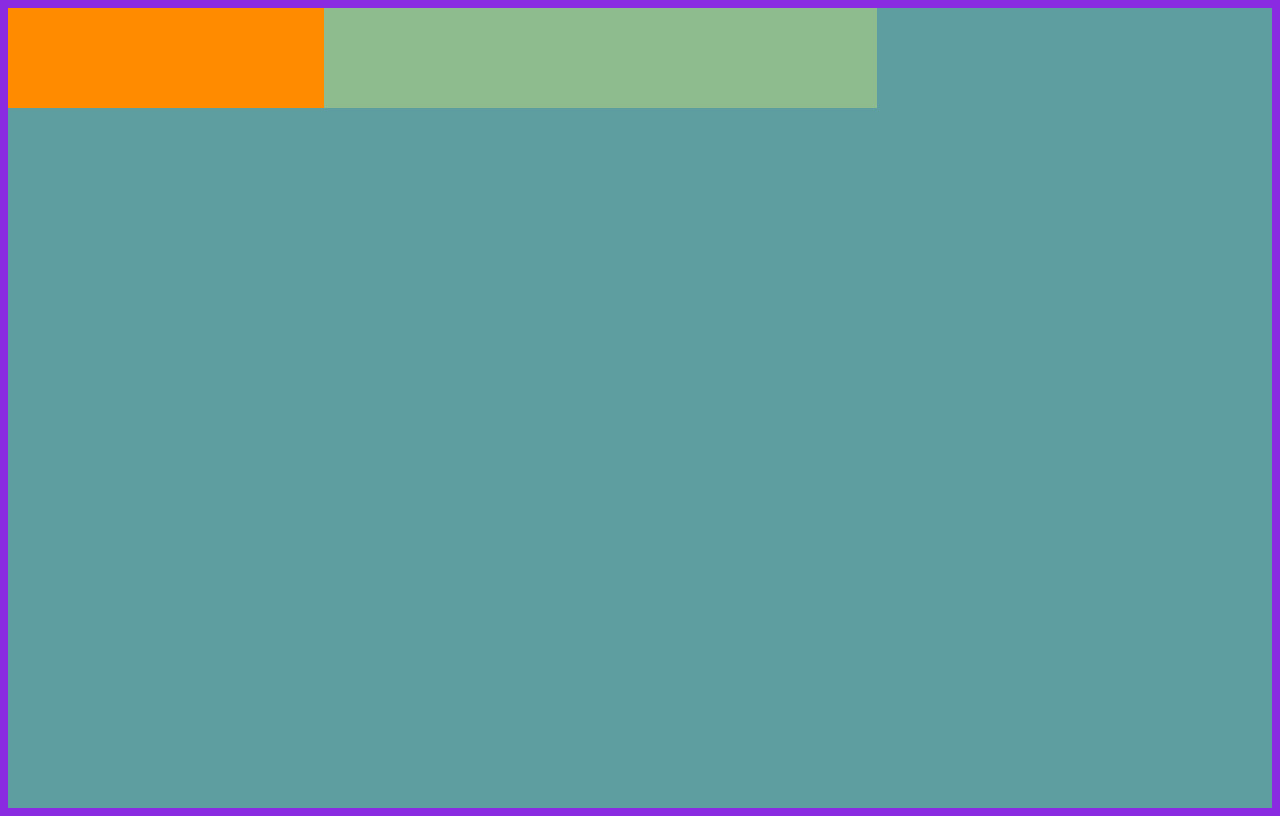
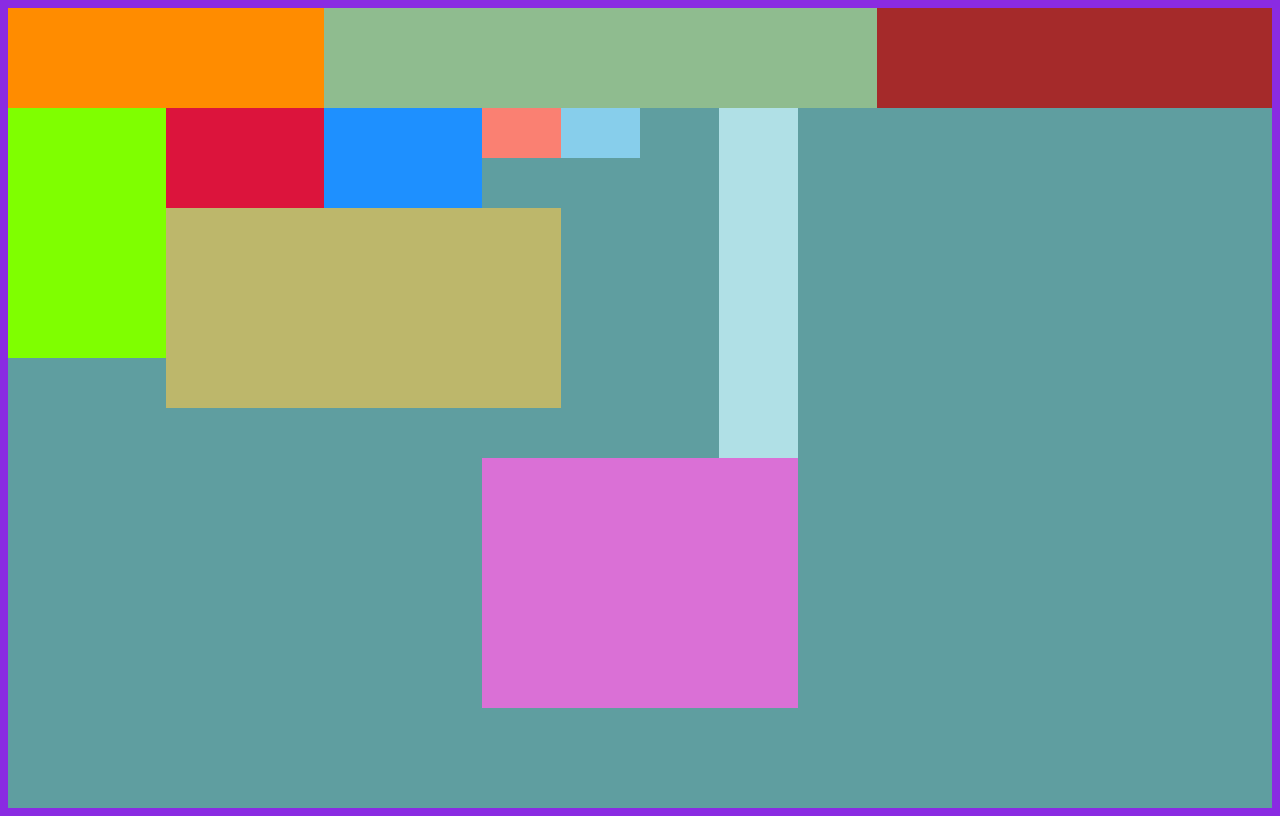
Before and after one commit to CarolRecursos/grid-1, a plain HTML site: page index.html in a window 1280 px wide. Drawn offline with Linux system fonts and the light colour scheme.

Commit message:
Update index.html

```diff
--- a/index.html
+++ b/index.html
@@ -30,12 +30,84 @@ background-color: darkorange;
             grid-row-end: 3;
             background-color: darkseagreen;
         }
+        #m3{
+            grid-column-start: 12;
+            grid-column-end: 17;
+            grid-row-start: 1;
+            grid-row-end: 3;
+            background-color: brown;
+        }
+        #m4{
+            grid-column-start: 1;
+            grid-column-end: 3;
+            grid-row-start: 3;
+            grid-row-end: 8;
+            background-color: chartreuse;
+        }
+        #m5{
+            grid-column-start: 3;
+            grid-column-end: 5;
+            grid-row-start: 3;
+            grid-row-end: 5;
+            background-color: crimson;
+        }
+        #m6{
+            grid-column-start: 3;
+            grid-column-end: 8;
+            grid-row-start: 5;
+            grid-row-end: 9;
+            background-color: darkkhaki;
+        }
+        #m7{grid-column-start: 5;
+            grid-column-end: 7;
+            grid-row-start: 3;
+            grid-row-end: 5;
+            background-color: dodgerblue;
+
+        }
+        #m8{
+            grid-column-start: 7;
+            grid-column-end: 11;
+            grid-row-start: 10;
+            grid-row-end: 15;
+            background-color: orchid;
+        }
+        #m9{
+            grid-column-start: 10;
+            grid-column-end: 11;
+            grid-row-start: 3;
+            grid-row-end: 10;
+            background-color: powderblue;
+        }
+        #m10{
+            grid-column-start: ;
+            grid-column-end: ;
+            grid-row-start: ;
+            grid-row-end: ;
+            background-color: salmon;
+        }
+        #m11{
+            grid-column-start: ;
+            grid-column-end: ;
+            grid-row-start: ;
+            grid-row-end: ;
+            background-color: skyblue;
+        }
     </style>
 </head>
 <body>
     <div id="container">
         <div id="m1"></div>
         <div id="m2"></div>
+        <div id="m3"></div>
+        <div id="m4"></div>
+        <div id="m5"></div>
+        <div id="m6"></div>
+        <div id="m7"></div>
+        <div id="m8"></div>
+        <div id="m9"></div>
+        <div id="m10"></div>
+        <div id="m11"></div>
     </div>
 </body>
 </html>
```
